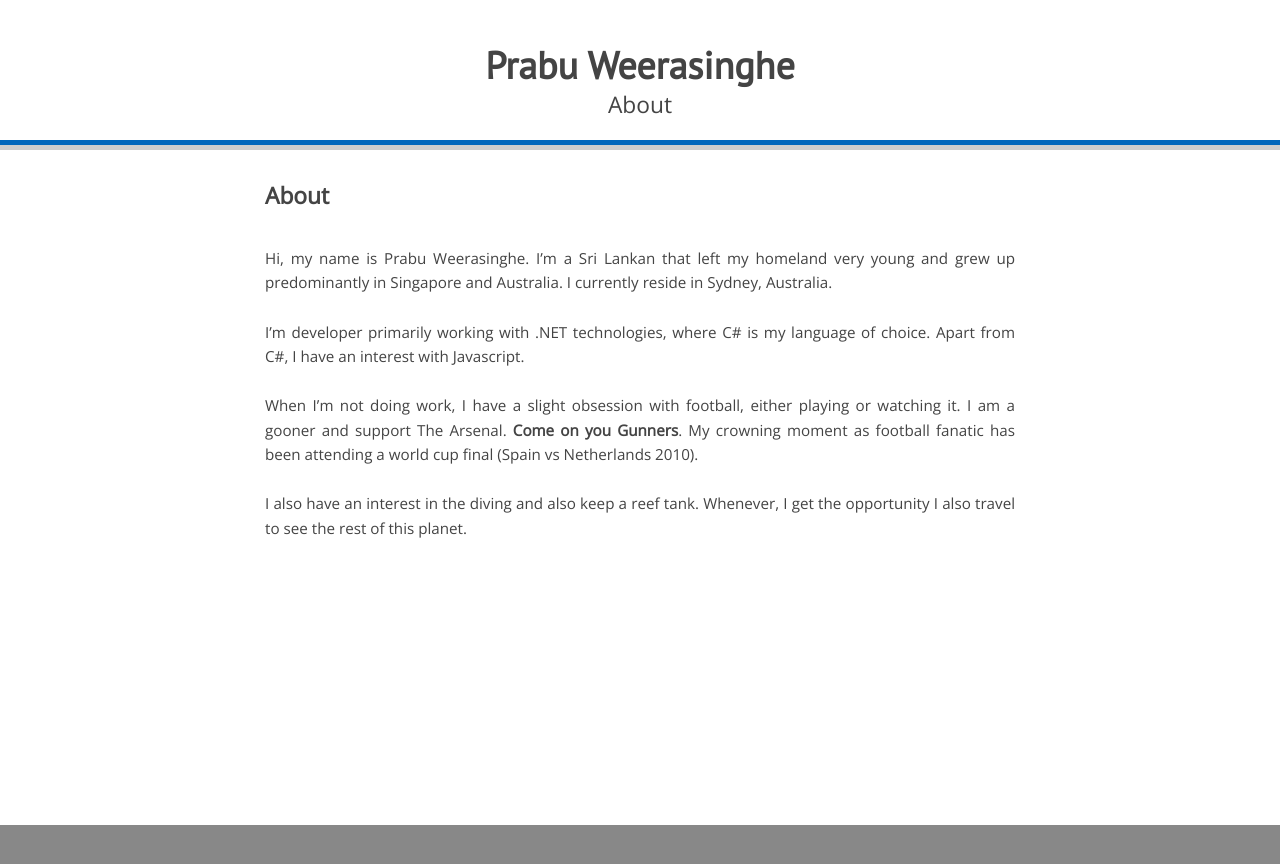
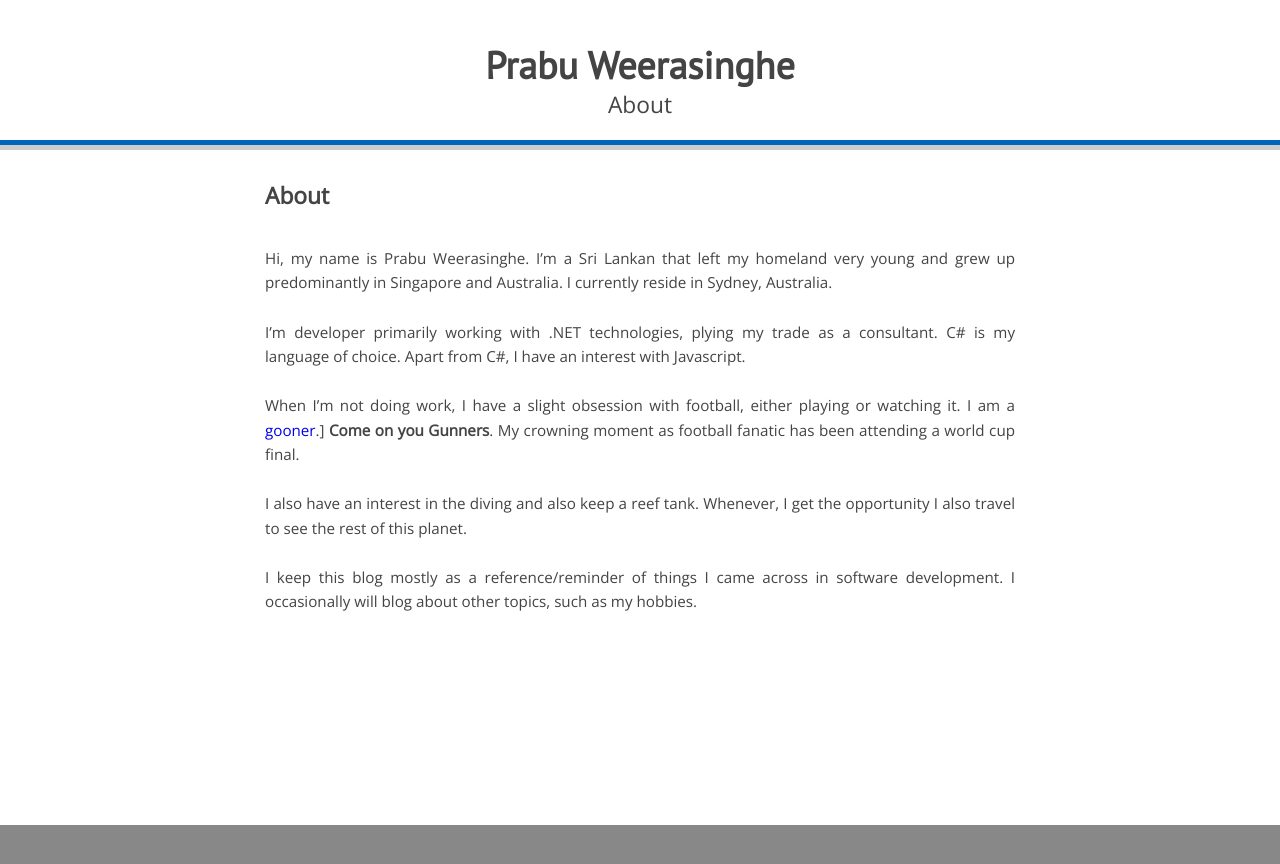
Before and after one commit to prabuw/prabuw.github.io, a Jekyll site: the page built from about/index.markdown, in a window 1280 px wide. Shown: the top 864 px of the page. Built offline with Jekyll 4.4.1, drawn with Linux system fonts in a browser that asks for light colours; Markdown is read by kramdown in place of the engine named in the settings.

Commit message:
Updated about page

```diff
--- a/about/index.markdown
+++ b/about/index.markdown
@@ -7,12 +7,15 @@ comments: false
 Hi, my name is Prabu Weerasinghe. I'm a Sri Lankan that left my homeland very young and grew up predominantly in
 Singapore and Australia. I currently reside in Sydney, Australia.
 
-I'm developer primarily working with .NET technologies, where C# is my language of choice. Apart from C#, I have an
-interest with Javascript.
+I'm developer primarily working with .NET technologies, plying my trade as a consultant. C# is my language of choice.
+Apart from C#, I have an interest with Javascript.
 
-When I'm not doing work, I have a slight obsession with football, either playing or watching it. I am a gooner and
-support The Arsenal. **Come on you Gunners**. My crowning moment as football fanatic has been attending a world cup
-final (Spain vs Netherlands 2010).
+When I'm not doing work, I have a slight obsession with football, either playing or watching it. I am a
+[gooner](http://www.urbandictionary.com/define.php?term=gooner "gooner").] **Come on you Gunners**. My crowning moment
+as football fanatic has been attending a world cup final.
 
 I also have an interest in the diving and also keep a reef tank. Whenever, I get the opportunity I also travel to see
 the rest of this planet.
+
+I keep this blog mostly as a reference/reminder of things I came across in software development. I occasionally will
+blog about other topics, such as my hobbies.
```
